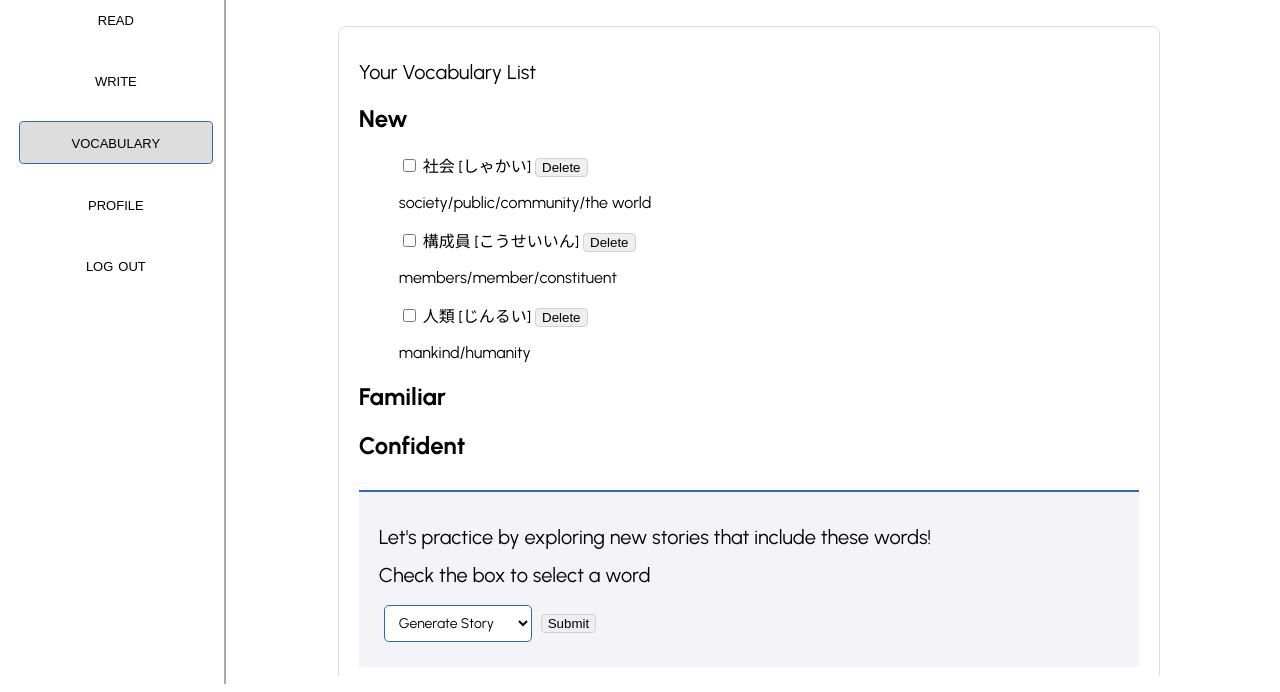
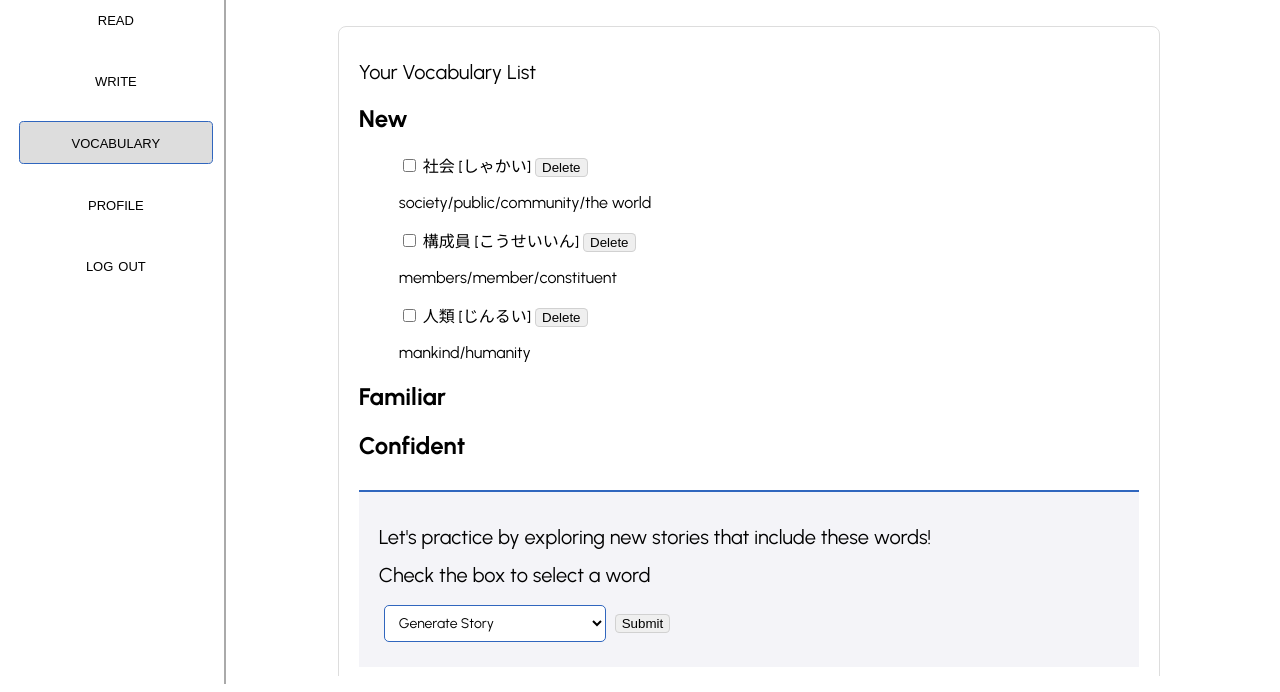
Before and after one commit to dl3918/WordWeaver, a Flask app: page /vocab in a window 1280 px wide. Shown: the part 116-808 px from the top of the page. Run offline with Flask 3, Linux system fonts and the light colour scheme; a user stored in the database is signed in; data comes from the database, SQL or seed files in the repository.

Commit message:
small styling issue

```diff
--- a/static/styles.css
+++ b/static/styles.css
@@ -298,7 +298,7 @@ div.popup{
     background-color: white;
     border: 1px solid #3066be;
     border-radius: 5px;
-    width: 20%; /* Full width */
+    width: 30%; /* Full width */
 }
 
 .submit-button {
```
